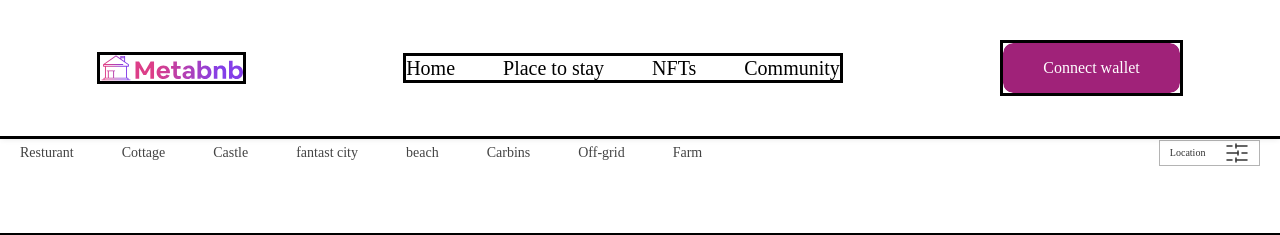
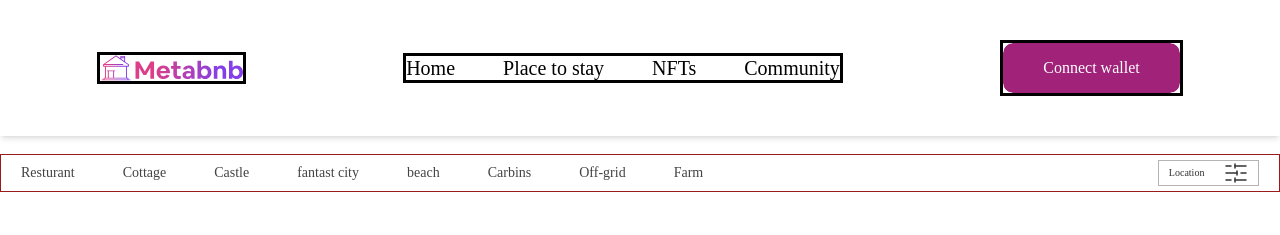
Before and after one commit to presh-031/Meta-Bnb, a React (Create React App) app: page /places in a window 1280 px wide. Shown: the top 235 px of the page. Built offline with nearby package versions, Linux system fonts and the light colour scheme; a web font is replaced by a local one.

Commit message:
still modifying filter area component

```diff
--- a/src/components/FilterArea.jsx
+++ b/src/components/FilterArea.jsx
@@ -2,7 +2,7 @@ import location from "../assets/location.svg";
 
 const FilterArea = () => {
   return (
-    <div className="flex h-[3.8rem] items-center px-[2rem]">
+    <div className="flex h-[3.8rem] items-center border border-red-800 px-[2rem] xl:mt-[2rem] ">
       <ul className="flex flex-1 items-center  gap-[4.8rem] overflow-auto whitespace-nowrap text-[1.4rem] font-normal leading-[2.498rem] text-[#434343]">
         <li>Resturant</li>
         <li>Cottage</li>
--- a/src/components/Header.jsx
+++ b/src/components/Header.jsx
@@ -29,7 +29,7 @@ const Header = () => {
   };
   return (
     <>
-      <header className="xl-shadow-none mb-[2.5rem] flex w-[100%] items-center justify-between bg-white px-[1rem] py-[2rem] shadow-md outline  xl:px-[10rem] xl:py-[4.3rem]">
+      <header className="xl-shadow-none mb-[2.5rem] flex w-[100%] items-center justify-between bg-white px-[1rem] py-[2rem] shadow-md   xl:px-[10rem] xl:py-[4.3rem]">
         <div className="flex items-end gap-[0.3rem] outline">
           <img src={homeLogo} alt="logo" className="h-[2.6rem] w-[3.199rem]" />
           <img src={logo} alt="logo" className="h-[2.2rem] w-[10.8rem]" />
```
